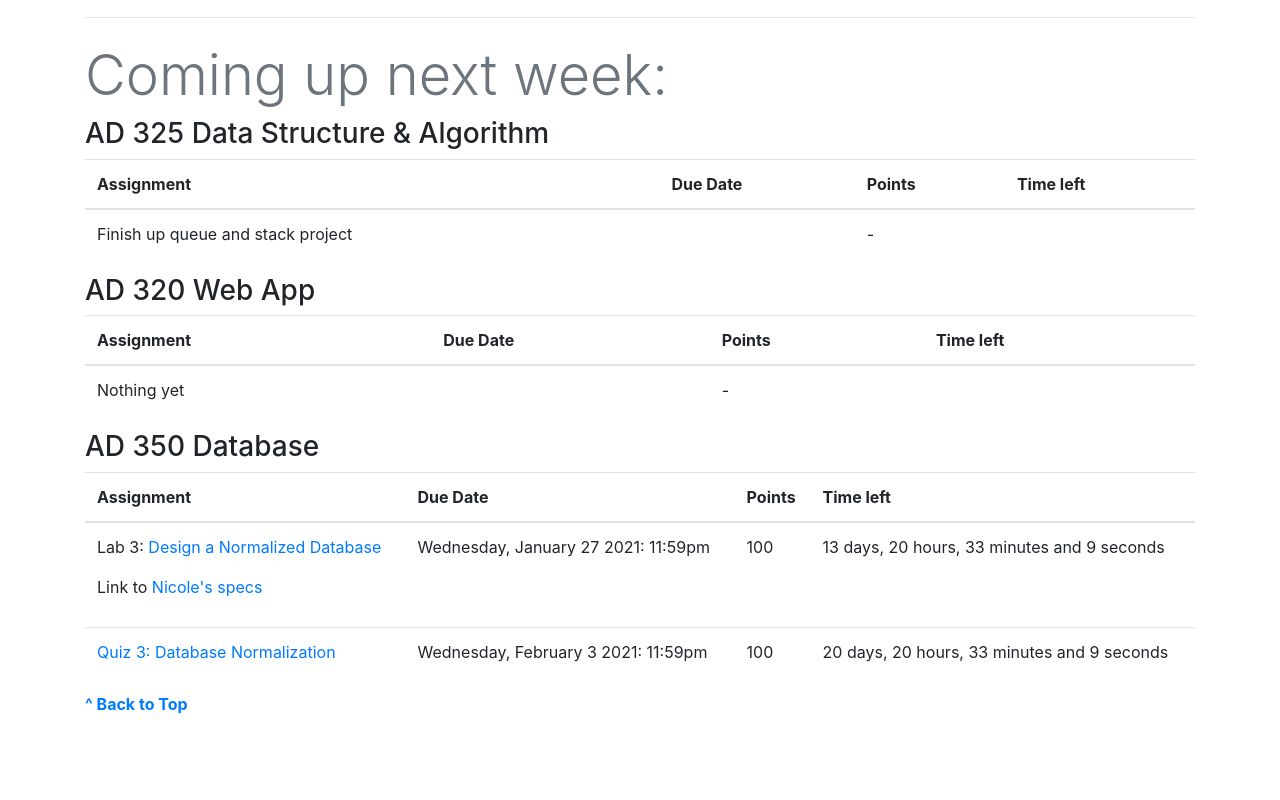
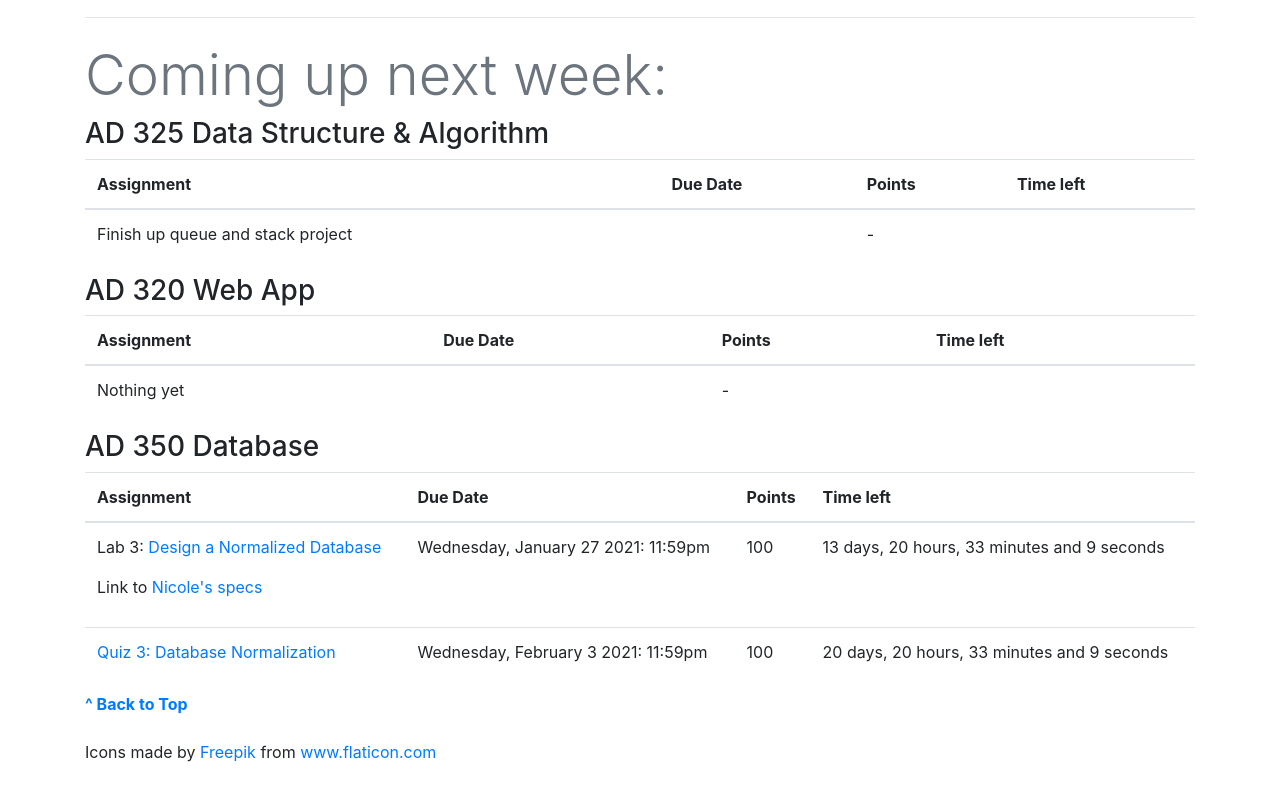
Before and after one commit to shipitsteven/winter-2021-hub, a plain HTML site: page index.html in a window 1280 px wide. Shown: the part 1827-2627 px from the top of the page. Before the commit the page ends 2591 px from the top, so only its background shows below. Drawn offline with nearby package versions, Linux system fonts and the light colour scheme.

Commit message:
added browser tab icon

```diff
--- a/index.html
+++ b/index.html
@@ -23,6 +23,7 @@
     <script src="countdown.min.js"></script>
     <script src="moment-countdown.min.js"></script>
     <title>Winter 2021 Course Hub</title>
+    <link rel="icon" href="snowflake.svg" />
   </head>
 
   <body class="mb-5">
@@ -392,6 +393,16 @@
         </table>
         <a href="#top" class="font-weight-bold">^ Back to Top</a>
       </section>
+      <div>
+        Icons made by
+        <a href="https://www.flaticon.com/authors/freepik" title="Freepik"
+          >Freepik</a
+        >
+        from
+        <a href="https://www.flaticon.com/" title="Flaticon"
+          >www.flaticon.com</a
+        >
+      </div>
 
       <script type="text/javascript">
         (function () {
```
Also changed, not shown: snowflake.svg (added).
